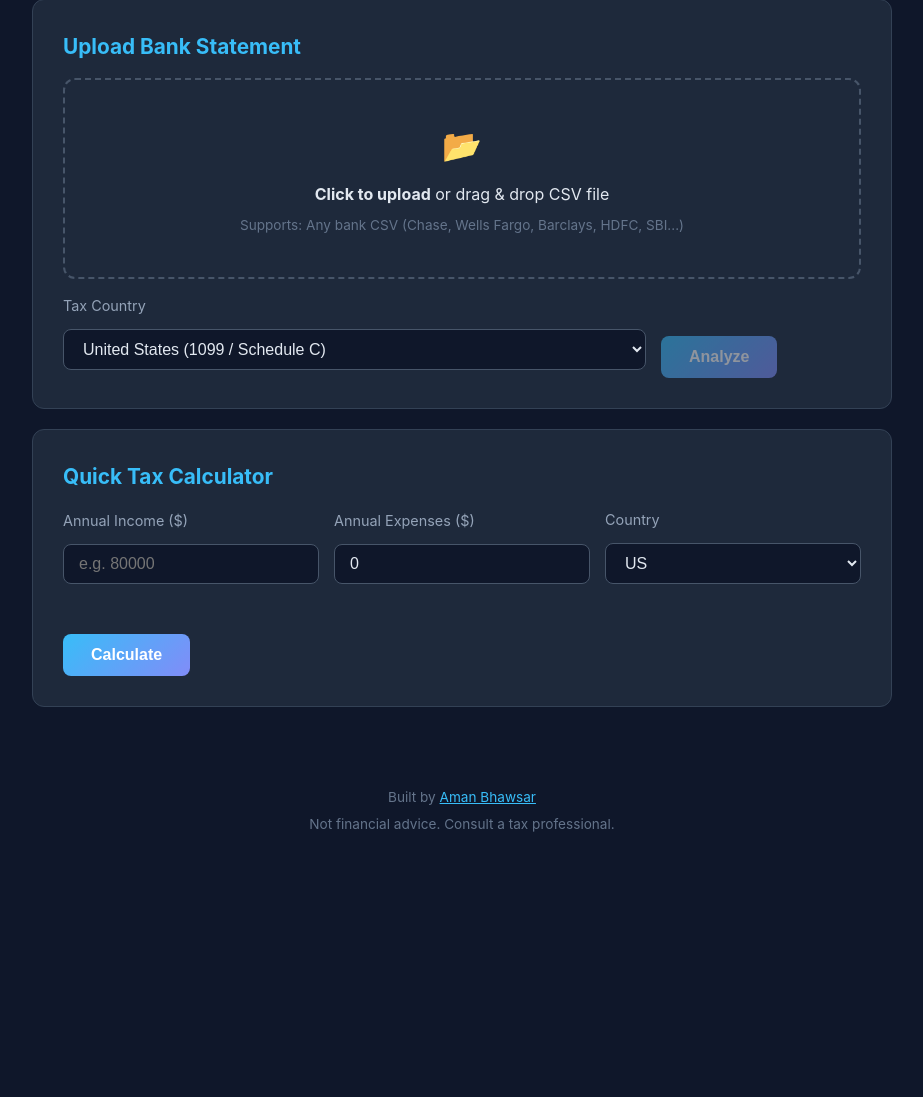
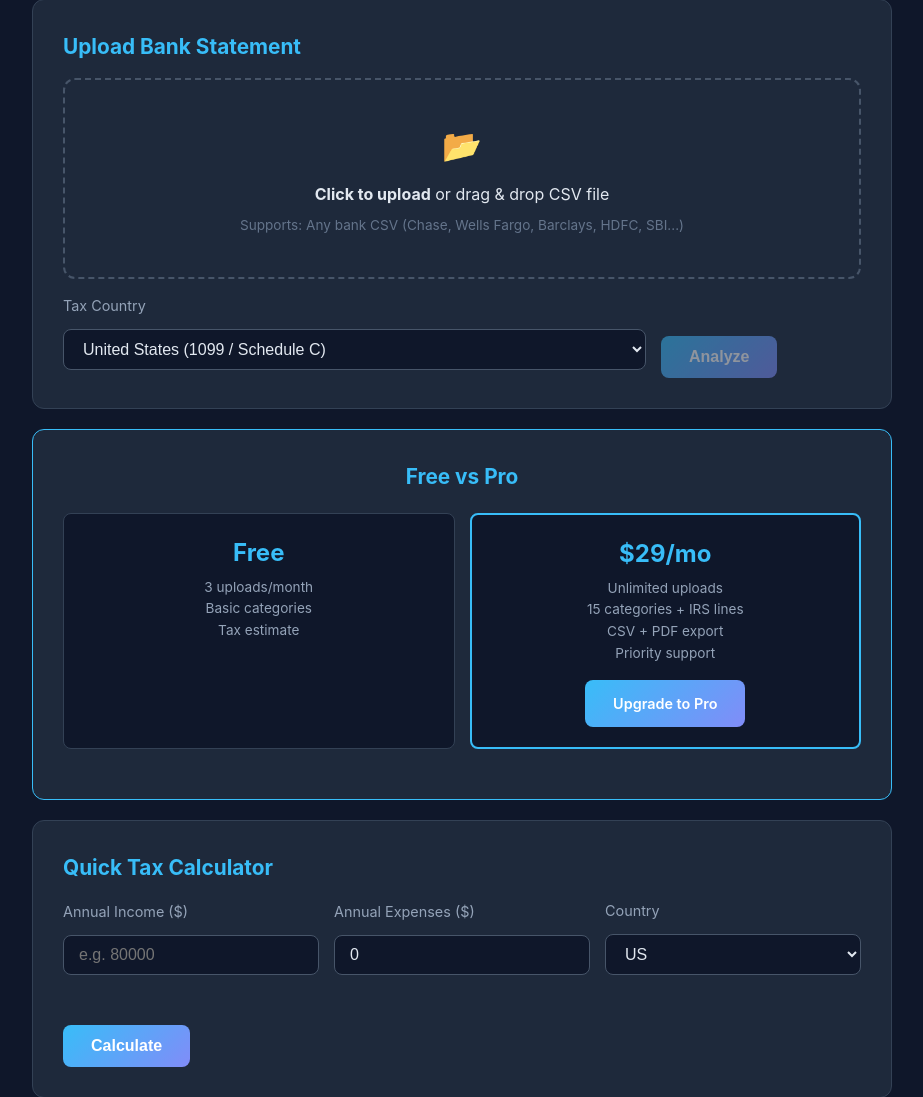
Before and after one commit to Amanbhaw/freelancebooks, a FastAPI app: page / in a window 1280 px wide. Shown: the part 203-1300 px from the top of the page, without its empty margins (178-1101 px from the left). Before the commit the page ends 1035 px from the top, so only its background shows below. Run offline with FastAPI, Linux system fonts and the light colour scheme.

Commit message:
Add Stripe payment link + pricing section

```diff
--- a/app/templates/index.html
+++ b/app/templates/index.html
@@ -37,6 +37,22 @@
                 </div>
             </div>
         </form>
+    </div>
+
+    <!-- Pricing -->
+    <div class="card" style="text-align:center;border:1px solid #38bdf8">
+        <h2 style="margin-bottom:5px">Free vs Pro</h2>
+        <div class="stats">
+            <div class="stat" style="border:1px solid #334155">
+                <div class="value" style="font-size:1.5rem">Free</div>
+                <div class="label">3 uploads/month<br>Basic categories<br>Tax estimate</div>
+            </div>
+            <div class="stat" style="border:2px solid #38bdf8">
+                <div class="value" style="font-size:1.5rem;color:#38bdf8">$29/mo</div>
+                <div class="label">Unlimited uploads<br>15 categories + IRS lines<br>CSV + PDF export<br>Priority support</div>
+                <a href="https://buy.stripe.com/test_9B6bJ1dkD1Nc96zexa4F200" target="_blank" class="btn" style="margin-top:15px;display:inline-block;font-size:0.9rem">Upgrade to Pro</a>
+            </div>
+        </div>
     </div>
 
     <!-- Quick Tax Calculator -->
```
